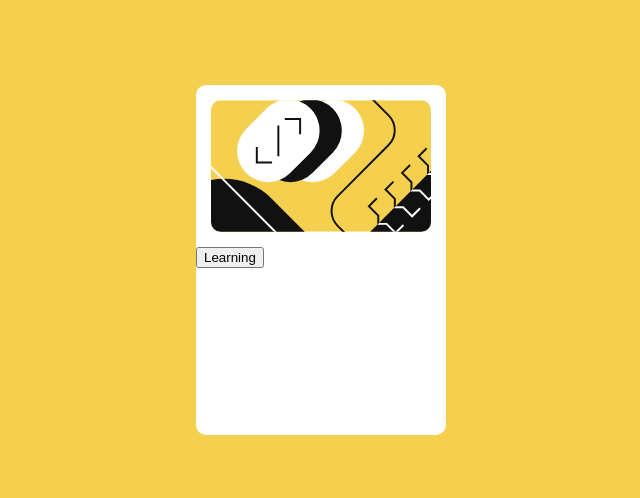
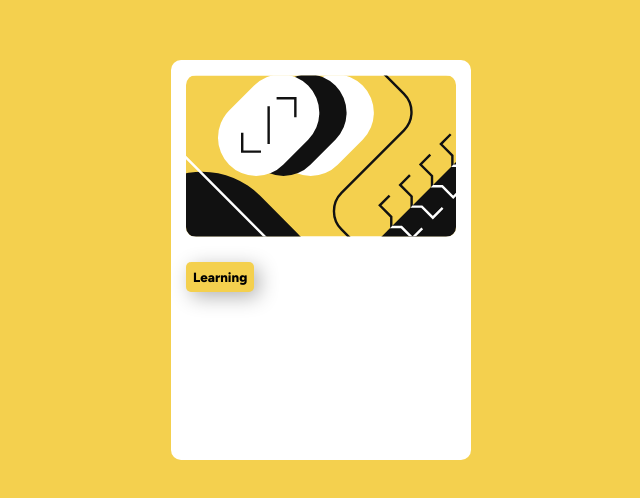
Before and after one commit to AdamAbdallah1/blog-preview-card, a plain HTML site: page index.html in a window 1280 px wide. Shown: the part 140-638 px from the top of the page, without its empty margins (319-959 px from the left). Drawn offline with Linux system fonts and the light colour scheme.

Commit message:
Styling button and more for card

```diff
--- a/styles/style.css
+++ b/styles/style.css
@@ -13,9 +13,14 @@ body {
 
 .card {
     background-color: white;
-    width: 250px;
-    height: 350px;
+    width: 300px;
+    height: 400px;
     border-radius: 10px;
+    display: flex;
+    flex-direction: column;
+    justify-content: left;
+    align-items: center;
+
 
     .card-image {
         display: flex;
@@ -26,4 +31,25 @@ body {
         width: 100%;
         border-radius: 10px;
     }
+
+    .left {
+        margin-right: auto;
+        margin-left: 15px;
+    }
+
+    .font {
+        font-family: 'Figtree';
+        font-weight: 800;
+    }
+
+   button {
+    margin-top: 10px;
+    padding: 7px;
+    background-color: hsl(47, 88%, 63%);
+    border: none;
+    border-radius: 5px;
+    box-shadow: 5px 5px 20px rgba(0, 0, 0, 0.3);
+    font-weight: 800;
+    font-family: 'Figtree';
+   }
 }
```
